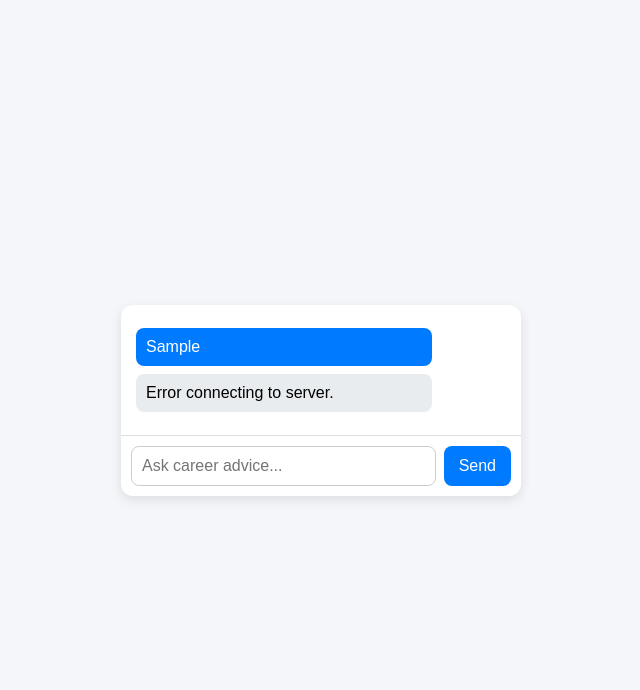
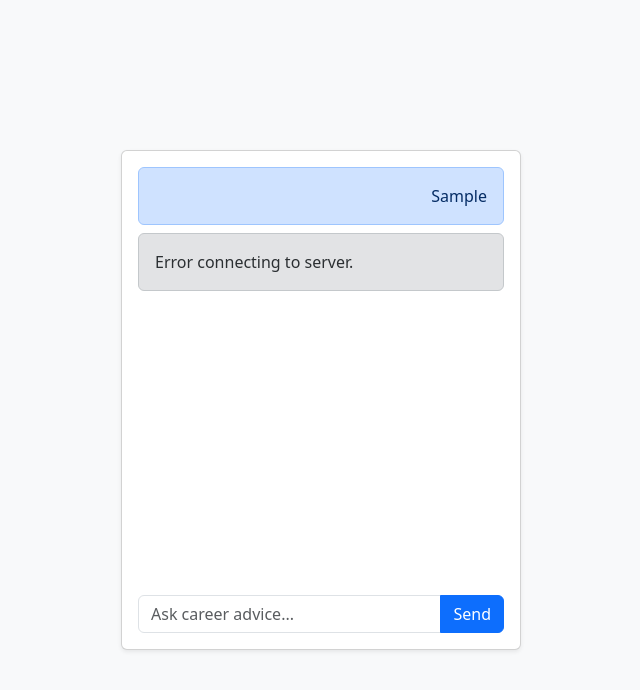
Before and after one commit to Gurvinder211/AI-career-advisor, a website: page public/index.html in a window 1280 px wide. Both pictures are taken after typing "Sample" into the empty fields and a click on the button "Send". Shown: the whole page, without its empty margins (319-959 px from the left). Drawn offline with nearby package versions, Linux system fonts and the light colour scheme; no server answers.

Commit message:
origin main

```diff
--- a/package.json
+++ b/package.json
@@ -3,6 +3,7 @@
   "version": "1.0.0",
   "private": true,
   "dependencies": {
-    "@google/generative-ai": "^0.3.0"
+    "@google/generative-ai": "^0.3.0",
+    "@vercel/node": "^5.3.14"
   }
 }
--- a/public/index.html
+++ b/public/index.html
@@ -4,17 +4,95 @@
   <meta charset="UTF-8">
   <meta name="viewport" content="width=device-width, initial-scale=1.0">
   <title>AI Career Advisor</title>
-  <link rel="stylesheet" href="./style.css">
+  <!-- Bootstrap CSS CDN -->
+  <link href="https://cdn.jsdelivr.net/npm/bootstrap@5.3.2/dist/css/bootstrap.min.css" rel="stylesheet">
+  <style>
+    /* Inline CSS for chat container sizing */
+    body {
+      background-color: #f8f9fa;
+      display: flex;
+      justify-content: center;
+      align-items: center;
+      height: 100vh;
+    }
+    #chat-box {
+      flex-grow: 1;
+      overflow-y: auto;
+      margin-bottom: 10px;
+    }
+    .chat-card {
+      width: 400px;
+      max-width: 95%;
+      height: 500px;
+      display: flex;
+      flex-direction: column;
+    }
+    .message {
+      margin-bottom: 8px;
+      word-wrap: break-word;
+    }
+  </style>
 </head>
 <body>
-  <div class="chat-container">
-    <div id="chat-box"></div>
-    <div class="input-box">
-      <input type="text" id="user-input" placeholder="Ask career advice..." />
-      <button id="send-btn">Send</button>
+
+  <div class="card chat-card shadow-sm">
+    <div class="card-body d-flex flex-column">
+      <div id="chat-box" class="flex-grow-1"></div>
+      <div class="input-group">
+        <input type="text" id="user-input" class="form-control" placeholder="Ask career advice...">
+        <button id="send-btn" class="btn btn-primary">Send</button>
+      </div>
     </div>
   </div>
 
-  <script src="./script.js"></script>
+  <!-- Bootstrap JS bundle (optional for components) -->
+  <script src="https://cdn.jsdelivr.net/npm/bootstrap@5.3.2/dist/js/bootstrap.bundle.min.js"></script>
+
+  <script>
+    const chatBox = document.getElementById("chat-box");
+    const userInput = document.getElementById("user-input");
+    const sendBtn = document.getElementById("send-btn");
+
+    sendBtn.addEventListener("click", sendMessage);
+    userInput.addEventListener("keypress", function(e) {
+      if (e.key === "Enter") sendMessage();
+    });
+
+    async function sendMessage() {
+      const message = userInput.value.trim();
+      if (!message) return;
+
+      appendMessage("user", message);
+      userInput.value = "";
+
+      try {
+        const response = await fetch("/api/advisor", {
+          method: "POST",
+          headers: { "Content-Type": "application/json" },
+          body: JSON.stringify({ message })
+        });
+
+        const data = await response.json();
+        appendMessage("bot", data.reply || "Sorry, no response from AI.");
+      } catch (err) {
+        console.error(err);
+        appendMessage("bot", "Error connecting to server.");
+      }
+    }
+
+    function appendMessage(sender, text) {
+      const msgDiv = document.createElement("div");
+      msgDiv.classList.add("message", "alert");
+      if (sender === "user") {
+        msgDiv.classList.add("alert-primary", "text-end");
+      } else {
+        msgDiv.classList.add("alert-secondary", "text-start");
+      }
+      msgDiv.innerText = text;
+      chatBox.appendChild(msgDiv);
+      chatBox.scrollTop = chatBox.scrollHeight;
+    }
+  </script>
+
 </body>
 </html>
--- a/public/script.js
+++ /dev/null
@@ -1,40 +0,0 @@
-const chatBox = document.getElementById("chat-box");
-const userInput = document.getElementById("user-input");
-const sendBtn = document.getElementById("send-btn");
-
-sendBtn.addEventListener("click", sendMessage);
-
-// Also send message on Enter key
-userInput.addEventListener("keypress", function(e) {
-  if (e.key === "Enter") sendMessage();
-});
-
-async function sendMessage() {
-  const message = userInput.value.trim();
-  if (!message) return;
-
-  appendMessage("user", message);
-  userInput.value = "";
-
-  try {
-    const response = await fetch("/api/advisor", {
-      method: "POST",
-      headers: { "Content-Type": "application/json" },
-      body: JSON.stringify({ message })
-    });
-
-    const data = await response.json();
-    appendMessage("bot", data.reply || "Sorry, no response from AI.");
-  } catch (err) {
-    console.error(err);
-    appendMessage("bot", "Error connecting to server.");
-  }
-}
-
-function appendMessage(sender, text) {
-  const msg = document.createElement("div");
-  msg.className = `message ${sender}`;
-  msg.innerText = text;
-  chatBox.appendChild(msg);
-  chatBox.scrollTop = chatBox.scrollHeight;
-}
--- a/public/style.css
+++ /dev/null
@@ -1,81 +0,0 @@
-/* Reset some default styles */
-* {
-  box-sizing: border-box;
-  margin: 0;
-  padding: 0;
-}
-
-body {
-  font-family: Arial, sans-serif;
-  background: #f4f6f9;
-  display: flex;
-  justify-content: center;
-  align-items: center;
-  height: 100vh;
-}
-
-.chat-container {
-  width: 400px;
-  max-width: 95%;
-  background: #fff;
-  border-radius: 12px;
-  box-shadow: 0 4px 12px rgba(0,0,0,0.1);
-  display: flex;
-  flex-direction: column;
-  overflow: hidden;
-}
-
-#chat-box {
-  flex: 1;
-  padding: 15px;
-  overflow-y: auto;
-}
-
-.message {
-  margin: 8px 0;
-  padding: 10px;
-  border-radius: 8px;
-  max-width: 80%;
-  word-wrap: break-word;
-}
-
-.user {
-  background: #007bff;
-  color: white;
-  align-self: flex-end;
-}
-
-.bot {
-  background: #e9ecef;
-  color: black;
-  align-self: flex-start;
-}
-
-.input-box {
-  display: flex;
-  padding: 10px;
-  border-top: 1px solid #ddd;
-}
-
-input {
-  flex: 1;
-  padding: 10px;
-  border-radius: 8px;
-  border: 1px solid #ccc;
-  font-size: 16px;
-}
-
-button {
-  margin-left: 8px;
-  padding: 10px 15px;
-  background: #007bff;
-  border: none;
-  border-radius: 8px;
-  color: white;
-  cursor: pointer;
-  font-size: 16px;
-}
-
-button:hover {
-  background: #0056b3;
-}
```
Also changed, not shown: vercel.json.
